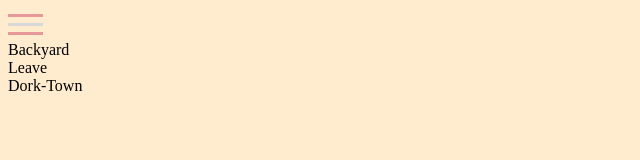
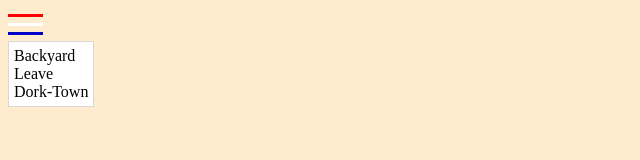
Before and after one commit to cyborgus-com/dynamic-ui-menu, a website built with webpack: page src/template.html in a window 1280 px wide. Both pictures are taken after a click on the element 25 px from the left and 24 px from the top of the page. Shown: the whole page, without its empty margins (0-640 px from the left). Built offline with nearby package versions, Linux system fonts and the light colour scheme.

Commit message:
menu completed

```diff
--- a/src/styles.css
+++ b/src/styles.css
@@ -15,11 +15,19 @@ body > div {
     cursor: pointer;
 }
 
+@keyframes fadeIn {
+  from { opacity: 0; }
+  to { opacity: 1; }
+}
 
 /* Menu styling - https://www.w3schools.com/howto/howto_css_menu_icon.asp */
 
 .container {
     display: none;
+    border: 1px solid rgb(216, 216, 216);
+    background-color: white;
+    padding: 5px;
+    animation: fadeIn 0.2s ease-in forwards;
 }
 
 .bar1, .bar2, .bar3 {
@@ -32,17 +40,17 @@ body > div {
 
 /* Rotate first bar */
 .change .bar1 {
-  background-color: rgb(231, 152, 152);
+  background-color: rgb(255, 0, 0);
 }
 
 /* Fade out the second bar */
 .change .bar2 {
-    background-color: rgb(216, 216, 216);
+    background-color: rgb(255, 255, 255);
 }
 
 /* Rotate last bar */
 .change .bar3 {
-  background-color: rgb(231, 152, 152);
+  background-color: rgb(0, 0, 198);
 }
 
 /* .menu_visible .container { */
```
